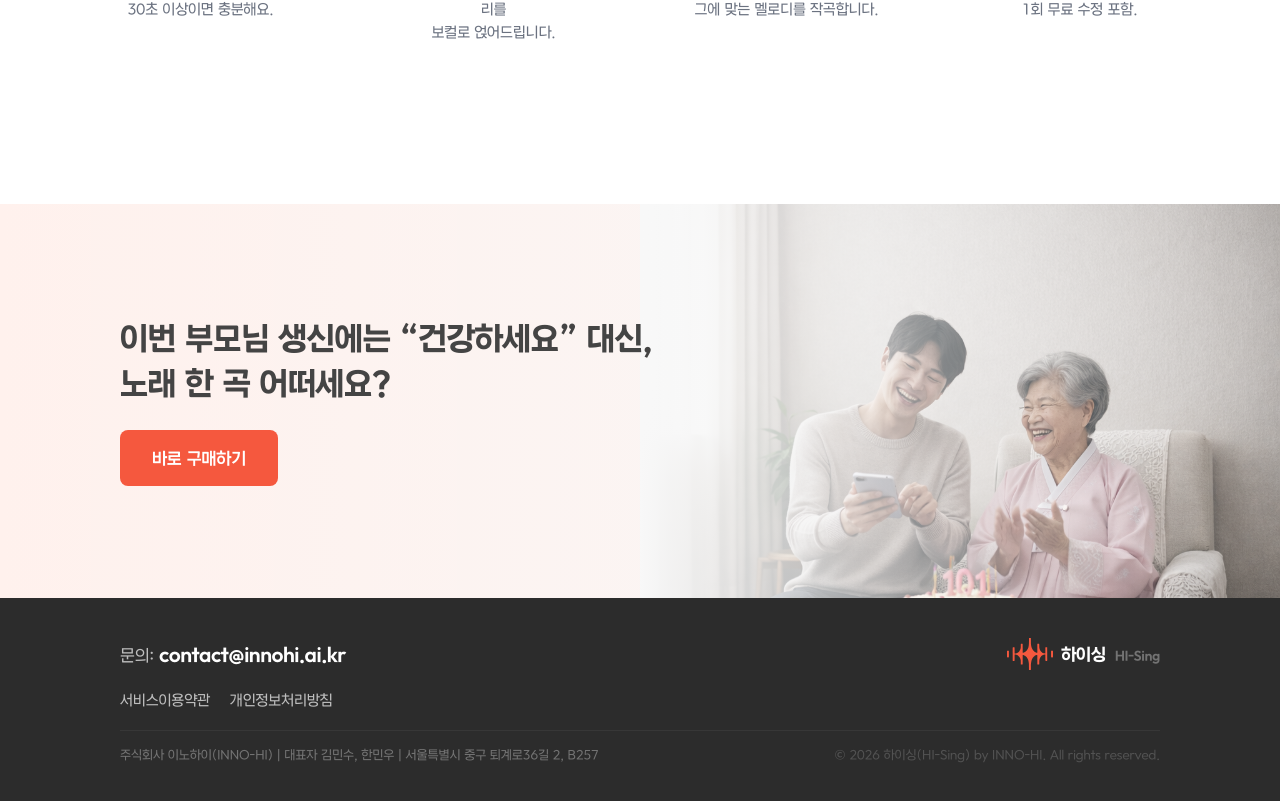
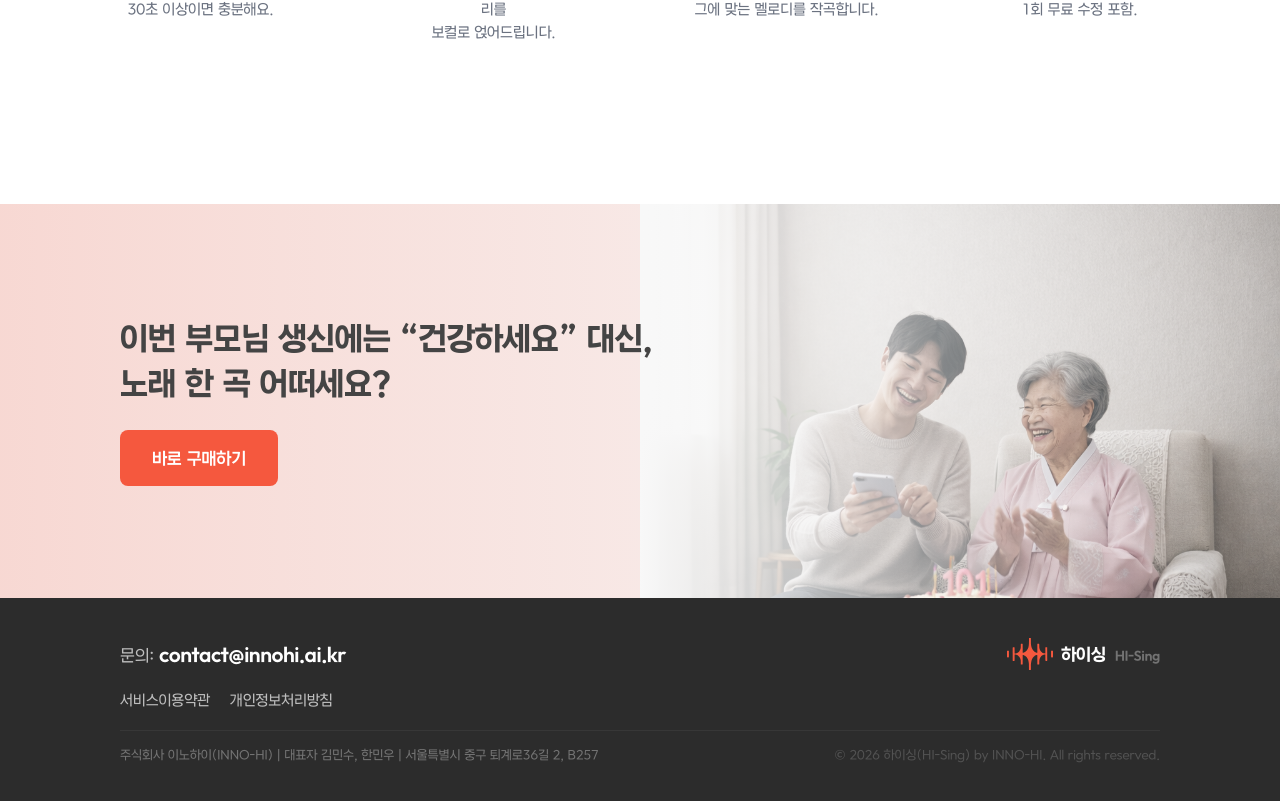
Before and after one commit to INNO-HI/HI-Sing, a Next.js app: page / in a window 1280 px wide. Shown: the part 4620-5421 px from the top of the page. Built offline with nearby package versions, Linux system fonts and the light colour scheme; no server answers; a web font is replaced by a local one.

Commit message:
CTA 배경 그라데이션: 왼쪽 primary 20% → 오른쪽 투명

```diff
--- a/src/sections/HomeTab.tsx
+++ b/src/sections/HomeTab.tsx
@@ -599,8 +599,8 @@ export function HomeTab({ onNavigate }: HomeTabProps) {
 
       {/* ═══ 7. CTA ════════════════════════════════════ */}
       <section className="relative py-20 sm:py-28 overflow-hidden bg-neutral-50">
-        {/* 배경: 왼쪽 메인색 그라데이션 + 오른쪽 사진 */}
-        <div className="absolute inset-0 bg-gradient-to-r from-primary-50 to-transparent" />
+        {/* 배경: 왼쪽 메인색 20% → 오른쪽 흰색 투명 */}
+        <div className="absolute inset-0" style={{ background: 'linear-gradient(to right, rgba(245,88,62,0.2) 0%, rgba(255,255,255,0) 100%)' }} />
         <div className="absolute right-0 top-0 bottom-0 w-1/2 hidden sm:block">
           <img src={`/images/cta-family-new.png`} alt="" className="w-full h-full object-cover" />
           <div className="absolute inset-0 bg-gradient-to-r from-neutral-50 via-neutral-50/50 to-transparent" />
```
